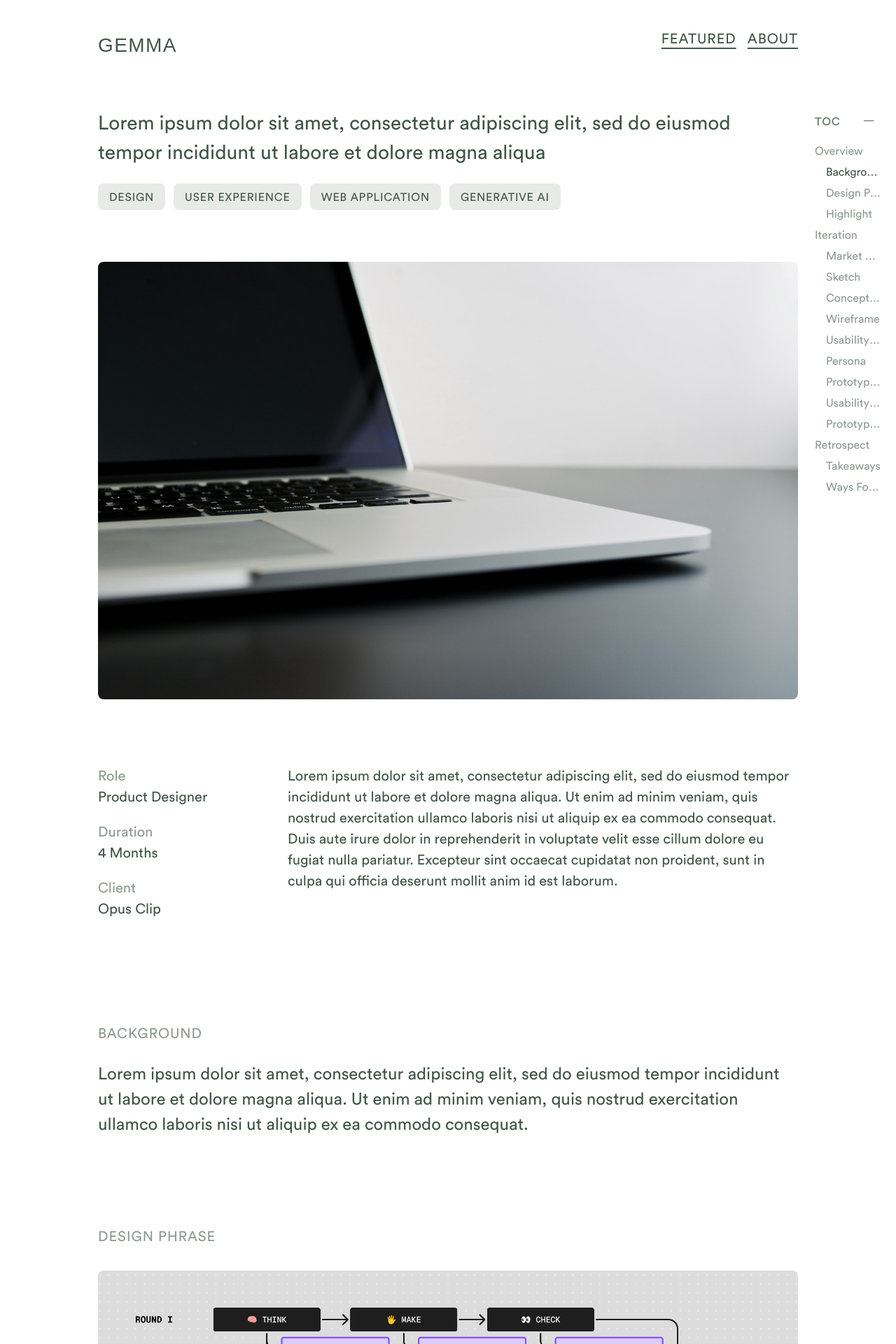
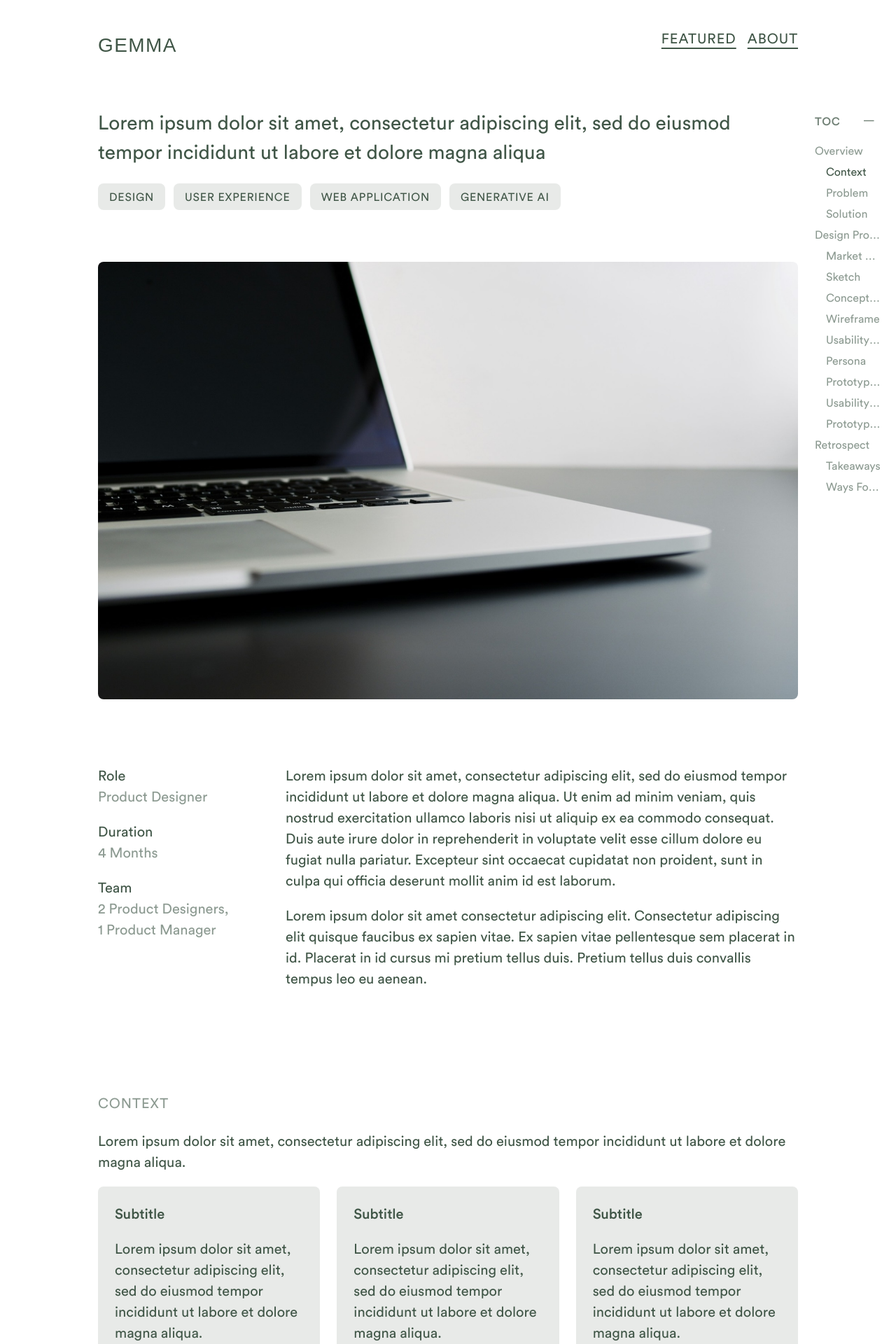
Before and after one commit to azurestocking/azurestocking.github.io, a Jekyll site: the page built from project/opus.html, in a window 1280 px wide. Shown: the top 1920 px of the page at 70% size. Built offline with Jekyll 4.4.1, drawn with Linux system fonts in a browser that asks for light colours; some web fonts are replaced; some of the changed text lies outside the part shown.

Commit message:
Update post

```diff
--- a/project/opus.html
+++ b/project/opus.html
@@ -1,14 +1,12 @@
 ---
 layout: default
 title: Opus
-liner: Lorem ipsum dolor sit amet, consectetur adipiscing elit, sed do eiusmod tempor incididunt ut labore et dolore magna aliqua
-desc: Lorem ipsum dolor sit amet, consectetur adipiscing elit, sed do eiusmod tempor incididunt ut labore et dolore magna aliqua. Ut enim ad minim veniam, quis nostrud exercitation ullamco laboris nisi ut aliquip ex ea commodo consequat. Duis aute irure dolor in reprehenderit in voluptate velit esse cillum dolore eu fugiat nulla pariatur. Excepteur sint occaecat cupidatat non proident, sunt in culpa qui officia deserunt mollit anim id est laborum.
 ---
 
 <section class="section-title">
     <div>
         <div class="p-xl">
-            {{ page.liner }}
+            Lorem ipsum dolor sit amet, consectetur adipiscing elit, sed do eiusmod tempor incididunt ut labore et dolore magna aliqua
         </div>
         <div class="tag-group">
             <span class="tag">DESIGN</span>
@@ -19,36 +17,88 @@ desc: Lorem ipsum dolor sit amet, consectetur adipiscing elit, sed do eiusmod te
     </div>
 
     <img src="{{ '/images/placeholder.jpg' | relative_url }}" loading="lazy">
+
     <div class="col-1-3">
         <div class="col-1">
-            <p><span style="color: var(--tertiary)">Role</span><br>Product Designer</p>
-            <p><span style="color: var(--tertiary)">Duration</span><br>4 Months</p>
-            <p><span style="color: var(--tertiary)">Client</span><br>Opus Clip</p>
+            <div class="list">
+                <div class="list-item">
+                    <div class="list-item-1">
+                        <div>Role</div>
+                    </div>
+                    <div class="list-item-2">
+                        <div>Product Designer</div>
+                    </div>
+                </div>
+                <div class="list-item">
+                    <div class="list-item-1">
+                        <div>Duration</div>
+                    </div>
+                    <div class="list-item-2">
+                        <div>4 Months</div>
+                    </div>
+                </div>
+                <div class="list-item">
+                    <div class="list-item-1">
+                        <div>Team</div>
+                    </div>
+                    <div class="list-item-2">
+                        <div>
+                            2 Product Designers,<br>
+                            1 Product Manager
+                        </div>
+                    </div>
+                </div>
+            </div>
         </div>
         <div class="col-3">
-            <p>{{ page.desc }}</p>
+            <p>Lorem ipsum dolor sit amet, consectetur adipiscing elit, sed do eiusmod tempor incididunt ut labore et dolore magna aliqua. Ut enim ad minim veniam, quis nostrud exercitation ullamco laboris nisi ut aliquip ex ea commodo consequat. Duis aute irure dolor in reprehenderit in voluptate velit esse cillum dolore eu fugiat nulla pariatur. Excepteur sint occaecat cupidatat non proident, sunt in culpa qui officia deserunt mollit anim id est laborum.</p>
+            <p>Lorem ipsum dolor sit amet consectetur adipiscing elit. Consectetur adipiscing elit quisque faucibus ex sapien vitae. Ex sapien vitae pellentesque sem placerat in id. Placerat in id cursus mi pretium tellus duis. Pretium tellus duis convallis tempus leo eu aenean.</p>
+        </div>
+    </div>
+</section>
+
+
+
+<section>
+    <h2>Context</h2>
+    <div class="col-1">
+        <p>Lorem ipsum dolor sit amet, consectetur adipiscing elit, sed do eiusmod tempor incididunt ut labore et dolore magna aliqua.</p>
+        <div class="col-2">
+            <div class="col-1 card">
+                <h4>Subtitle</h4>
+                <p>Lorem ipsum dolor sit amet, consectetur adipiscing elit, sed do eiusmod tempor incididunt ut labore et dolore magna aliqua.</p>
+            </div>
+            <div class="col-1 card">
+                <h4>Subtitle</h4>
+                <p>Lorem ipsum dolor sit amet, consectetur adipiscing elit, sed do eiusmod tempor incididunt ut labore et dolore magna aliqua.</p>
+            </div>
+            <div class="col-1 card">
+                <h4>Subtitle</h4>
+                <p>Lorem ipsum dolor sit amet, consectetur adipiscing elit, sed do eiusmod tempor incididunt ut labore et dolore magna aliqua.</p>
+            </div>
         </div>
     </div>
 </section>
 
 <section>
-    <h2>Background</h2>
+    <h2>Problem</h2>
     <div class="col-1">
-        <div class="p-l">
-            Lorem ipsum dolor sit amet, consectetur adipiscing elit, sed do eiusmod tempor incididunt ut labore et dolore magna aliqua. Ut enim ad minim veniam, quis nostrud exercitation ullamco laboris nisi ut aliquip ex ea commodo consequat.
+        <p>Lorem ipsum dolor sit amet, consectetur adipiscing elit, sed do eiusmod tempor incididunt ut labore et dolore magna aliqua.</p>
+        <div class="col-2">
+            <div class="col-1 card">
+                <h4>Subtitle</h4>
+                <p>Lorem ipsum dolor sit amet, consectetur adipiscing elit, sed do eiusmod tempor incididunt ut labore et dolore magna aliqua.</p>
+            </div>
+            <div class="col-1 card">
+                <h4>Subtitle</h4>
+                <p>Lorem ipsum dolor sit amet, consectetur adipiscing elit, sed do eiusmod tempor incididunt ut labore et dolore magna aliqua.</p>
+            </div>
         </div>
     </div>
 </section>
 
 <section>
-    <h2>Design Phrase</h2>
-    <div class="col-1">
-        <img src="{{ '/images/opus/design-phrase.png' | relative_url }}" loading="lazy">
-    </div>
-</section>
-
-<section>
-    <h2>Highlight</h2>
+    <h2>Solution</h2>
     <div class="col-1">
         <div class="p-l">
             Lorem ipsum dolor sit amet, consectetur adipiscing elit, sed do eiusmod tempor incididunt ut labore et dolore magna aliqua. Ut enim ad minim veniam, quis nostrud exercitation ullamco laboris nisi ut aliquip ex ea commodo consequat.
@@ -89,11 +139,14 @@ desc: Lorem ipsum dolor sit amet, consectetur adipiscing elit, sed do eiusmod te
 </section>
 
 <section>
-    <h1>Iteration</h1>
+    <h1>Design Process</h1>
     <div class="col-1">
         <div class="p-l">
             Lorem ipsum dolor sit amet, consectetur adipiscing elit, sed do eiusmod tempor incididunt ut labore et dolore magna aliqua. Ut enim ad minim veniam, quis nostrud exercitation ullamco laboris nisi ut aliquip ex ea commodo consequat.
         </div>
+    </div>
+    <div class="col-1">
+        <img src="{{ '/images/opus/design-process.png' | relative_url }}" loading="lazy">
     </div>
 </section>
 
@@ -402,14 +455,18 @@ desc: Lorem ipsum dolor sit amet, consectetur adipiscing elit, sed do eiusmod te
 <section>
     <h2>Takeaways</h2>
     <div class="col-1">
+        <p>Lorem ipsum dolor sit amet, consectetur adipiscing elit, sed do eiusmod tempor incididunt ut labore et dolore magna aliqua.</p>
         <div class="col-2">
-            <div class="col-1">
+            <div class="col-1 card">
+                <h4>Subtitle</h4>
                 <p>Lorem ipsum dolor sit amet, consectetur adipiscing elit, sed do eiusmod tempor incididunt ut labore et dolore magna aliqua.</p>
             </div>
-            <div class="col-1">
+            <div class="col-1 card">
+                <h4>Subtitle</h4>
                 <p>Lorem ipsum dolor sit amet, consectetur adipiscing elit, sed do eiusmod tempor incididunt ut labore et dolore magna aliqua.</p>
             </div>
-            <div class="col-1">
+            <div class="col-1 card">
+                <h4>Subtitle</h4>
                 <p>Lorem ipsum dolor sit amet, consectetur adipiscing elit, sed do eiusmod tempor incididunt ut labore et dolore magna aliqua.</p>
             </div>
         </div>
@@ -419,14 +476,18 @@ desc: Lorem ipsum dolor sit amet, consectetur adipiscing elit, sed do eiusmod te
 <section>
     <h2>Ways Forward</h2>
     <div class="col-1">
+        <p>Lorem ipsum dolor sit amet, consectetur adipiscing elit, sed do eiusmod tempor incididunt ut labore et dolore magna aliqua.</p>
         <div class="col-2">
-            <div class="col-1">
+            <div class="col-1 card">
+                <h4>Subtitle</h4>
                 <p>Lorem ipsum dolor sit amet, consectetur adipiscing elit, sed do eiusmod tempor incididunt ut labore et dolore magna aliqua.</p>
             </div>
-            <div class="col-1">
+            <div class="col-1 card">
+                <h4>Subtitle</h4>
                 <p>Lorem ipsum dolor sit amet, consectetur adipiscing elit, sed do eiusmod tempor incididunt ut labore et dolore magna aliqua.</p>
             </div>
-            <div class="col-1">
+            <div class="col-1 card">
+                <h4>Subtitle</h4>
                 <p>Lorem ipsum dolor sit amet, consectetur adipiscing elit, sed do eiusmod tempor incididunt ut labore et dolore magna aliqua.</p>
             </div>
         </div>
@@ -436,8 +497,8 @@ desc: Lorem ipsum dolor sit amet, consectetur adipiscing elit, sed do eiusmod te
 <script>
     document.addEventListener("scroll", function() {
         const targetElements = [
-            { id: "highlight", color: "#e0d7e5" },
-            { id: "process", color: "var(--background)" }
+            { id: "solution", color: "#e0d7e5" },
+            { id: "design-process", color: "var(--background)" }
         ];
 
         let currentColor = "var(--background)";
--- a/styles.css
+++ b/styles.css
@@ -93,13 +93,6 @@
     text-decoration: none !important;
 }
 
-.heading {
-    font-size: 44px;
-    line-height: 1.5em;
-    display: block;
-    color: var(--primary);
-}
-
 h1 {
     font-size: 20px;
     line-height: 1.5em;
@@ -108,10 +101,6 @@ h1 {
     color: var(--tertiary);
     text-transform: uppercase;
     letter-spacing: 0.05em;
-}
-
-h1.np {
-    margin-block-end: 0;
 }
 
 h2 {
@@ -143,11 +132,10 @@ h4 {
 h5 {
     font-size: 20px;
     line-height: 1.5em;
-    display: block;
-    margin-block-end: 20px;
-    letter-spacing: 0.05em;
+    margin-bottom: 20px;
     font-weight: 500;
     color: var(--primary);
+    letter-spacing: 0.05em;
 }
 
 p {
@@ -160,7 +148,8 @@ p {
 .p-l {
     font-size: 24px;
     line-height: 1.5em;
-    clear: both;
+    display: block;
+    margin-block-end: 24px;
     color: var(--primary);
 }
 
@@ -222,16 +211,12 @@ body {
     margin: 0 auto;
 }
 
-.phrase {
-    margin-bottom: 20px;
-}
-
-.phrase h1 {
-    margin-bottom: 0px;
-}
-
-.phrase span {
-    font-size: 22px;
+.caption {
+    font-size: 16px;
+    line-height: 1.5em;
+    display: block;
+    margin-block-end: 1em;
+    color: var(--tertiary);
 }
 
 
@@ -283,10 +268,6 @@ section {
     display: flex;
     flex-direction: column;
     gap: 64px;
-}
-
-.section-title .heading {
-    margin-bottom: 0;
 }
 
 img, video {
@@ -359,6 +340,8 @@ img, video {
 .before h5 {
     color: #b3102e !important;
     font-weight: 500;
+    letter-spacing: 0.05em;
+    text-transform: uppercase;
 }
 
 .after img {
@@ -374,6 +357,23 @@ img, video {
 .after h5 {
     color: #0c7354 !important;
     font-weight: 500;
+    letter-spacing: 0.05em;
+    text-transform: uppercase;
+}
+
+.card {
+    background-color: var(--ghost);
+    padding: 24px;
+    border-radius: 8px;
+}
+
+.card h4 {
+    margin-block-end: 1em;
+    font-weight: 500;
+}
+
+.card p {
+    margin-block-end: 0;
 }
 
 
@@ -449,7 +449,7 @@ hr {
 
 .col-1-3 {
     display: flex;
-    gap: 28px;
+    gap: 24px;
 }
 
 .col-1 {
@@ -476,7 +476,6 @@ hr {
 .list-item {
     display: flex;
     flex-direction: column;
-    gap: 0.2em;
 }
 
 .list-item-1 {
```
Also changed, not shown: images/opus/I2-2-1A.png, images/opus/I2-2-1B.png, images/opus/design-phrase.png (deleted), images/opus/design-process.png (added), images/opus/problem-statement.png (added).
